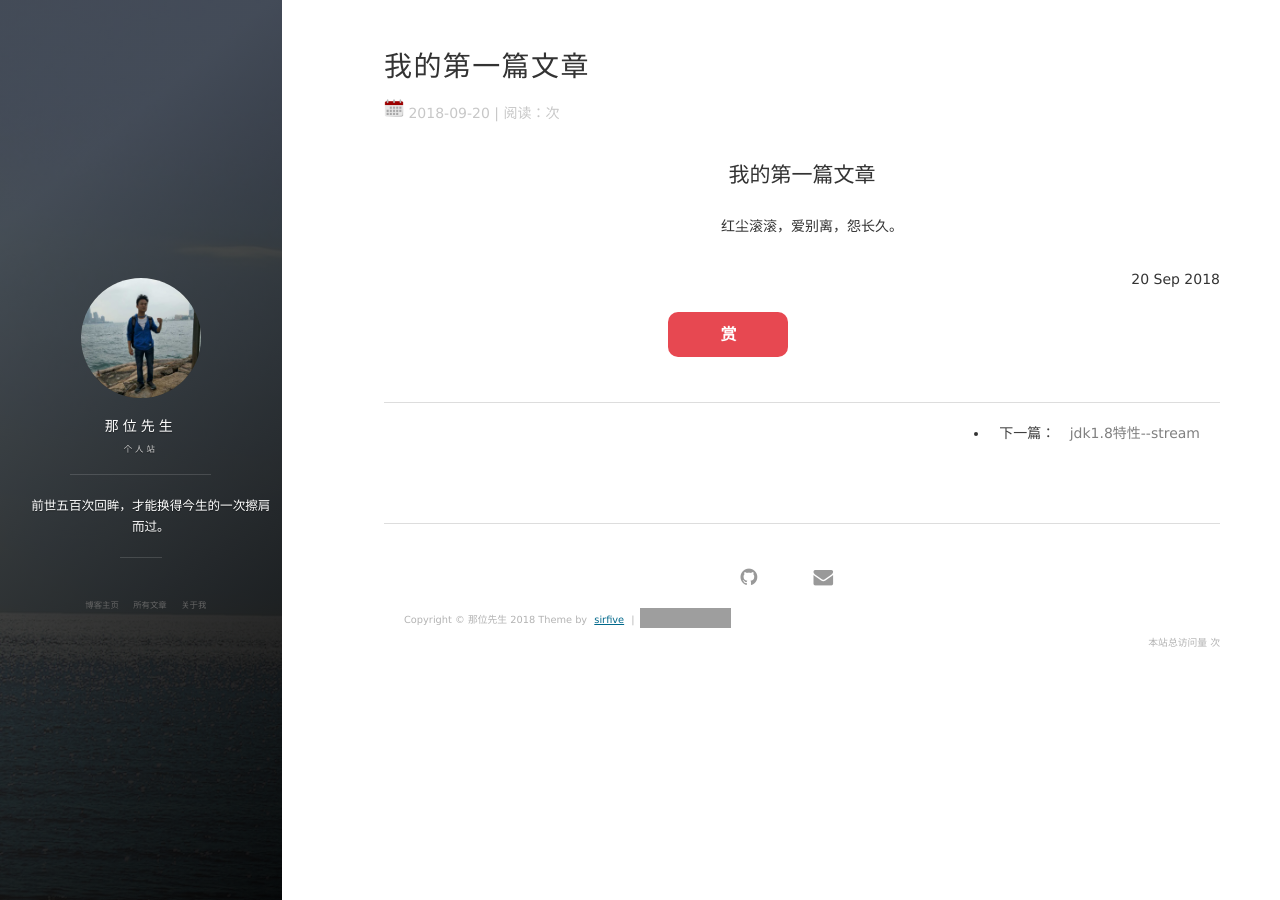
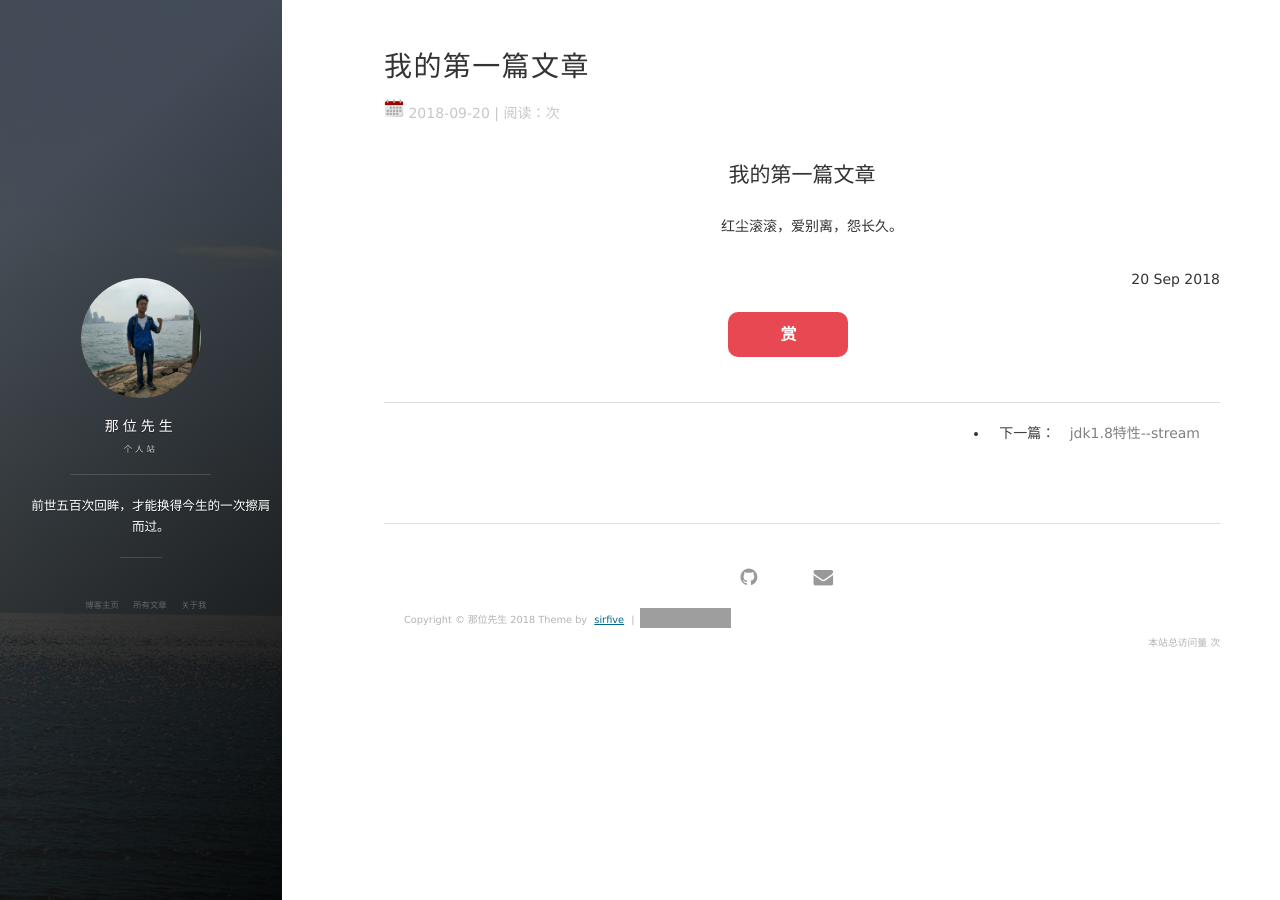
Before and after one commit to sirFive/sirFive.github.io, a Jekyll site: the page built from _posts/2018-09-20-从新手到大师.html, in a window 1280 px wide. Built offline with Jekyll 4.4.1, drawn with Linux system fonts in a browser that asks for light colours; nearby versions of some CDN libraries; comment, search, counter and statistics services are not loaded; grey boxes are pictures that could not be loaded.

Commit message:
格式调整：打赏居中显示

```diff
--- a/_includes/new-old.html
+++ b/_includes/new-old.html
@@ -1,7 +1,7 @@
 <section>
 
             <div class="content-play" style="align:center">
-              <p style="align:center"><a href="javascript:void(0)" onclick="dashangToggle()" class="dashang" title="打赏，支持一下">赏</a></p>
+              <p style="text-align:center;"><a style="diaplay:inline-block; transform:translate(50%,0);" href="javascript:void(0)" onclick="dashangToggle()" class="dashang" title="打赏，支持一下">赏</a></p>
               <div class="hide_box-play"></div>
               <div class="shang_box-play">
                 <a class="shang_close-play" href="javascript:void(0)" onclick="dashangToggle()" title="关闭"><img src="/images/payimg/close.jpg" alt="取消" /></a>
```
